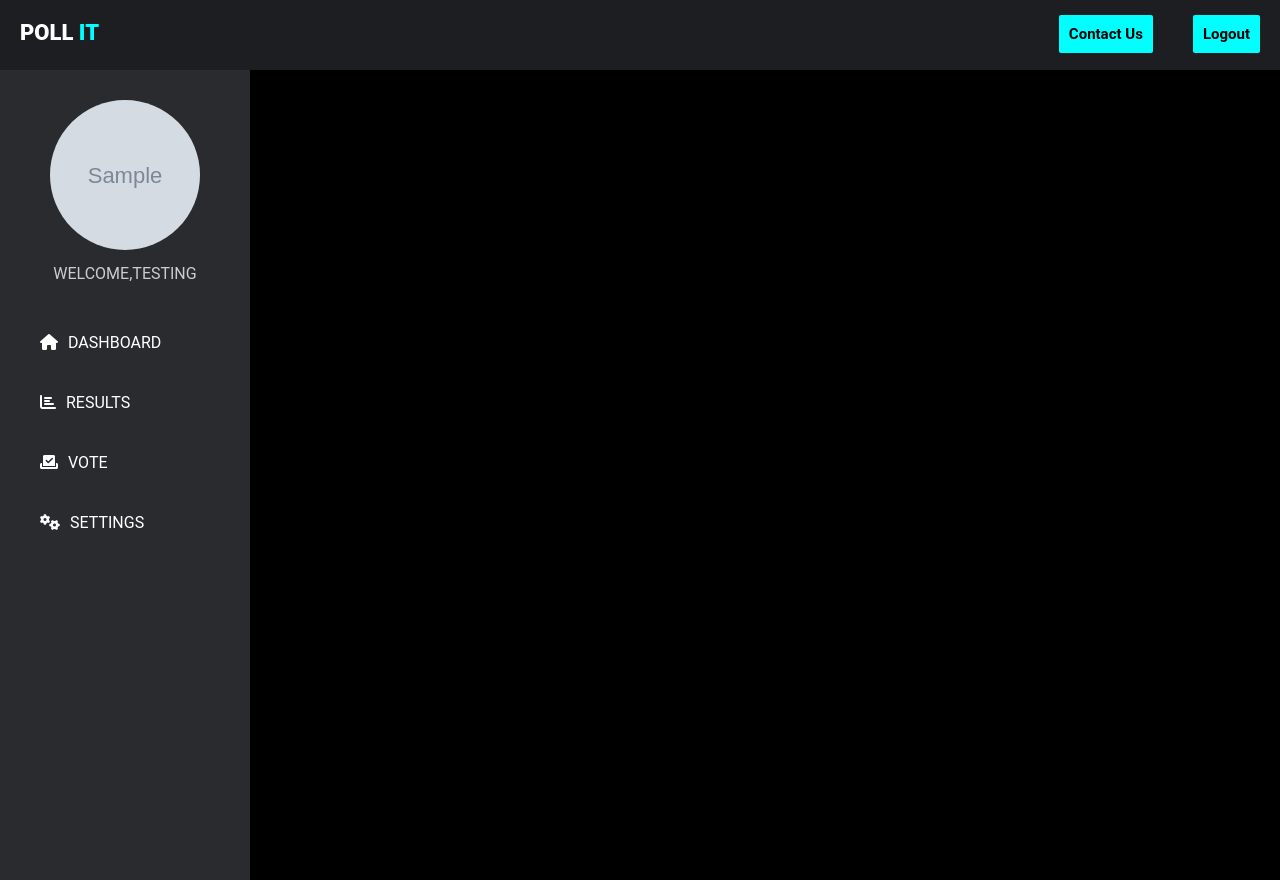
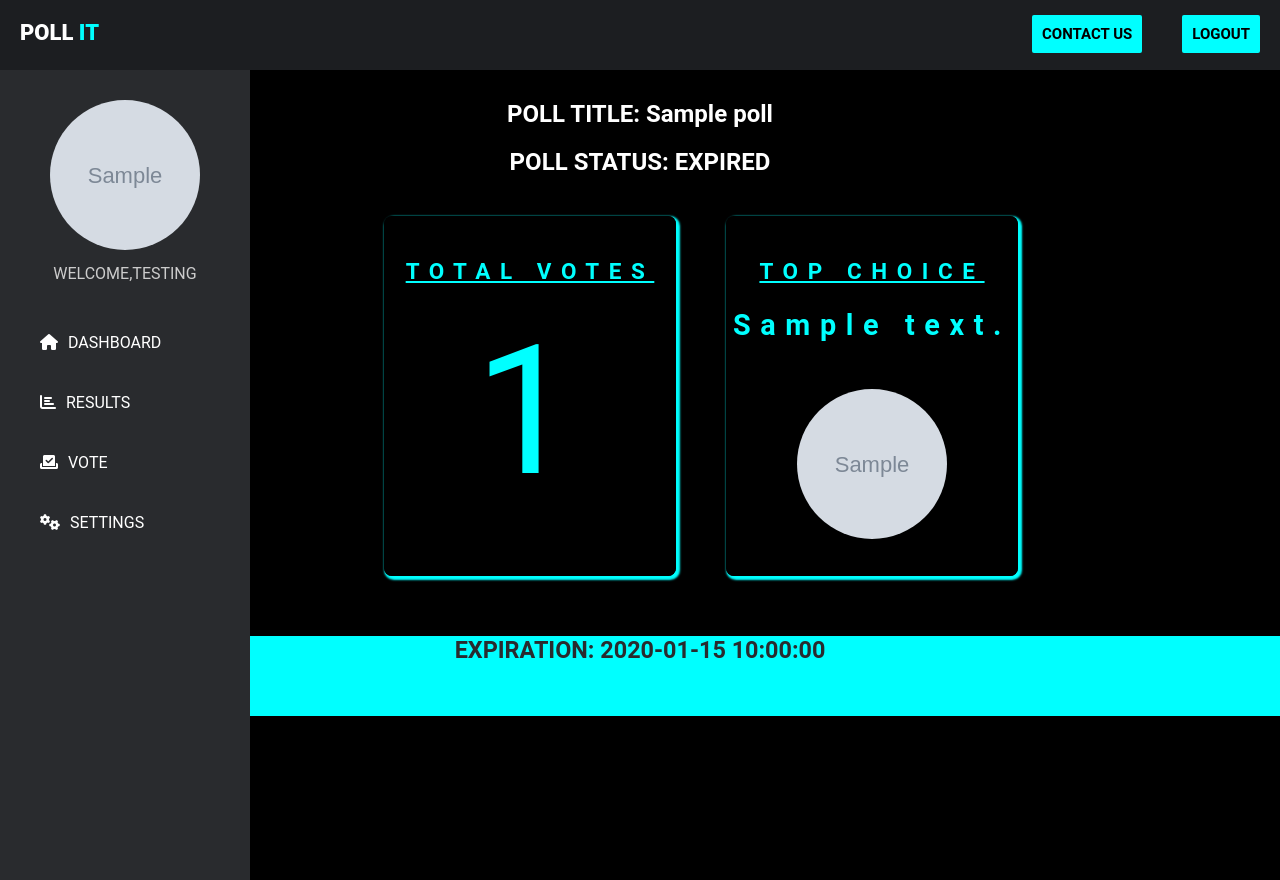
Before and after one commit to dcorbett4/Poll-It, a PHP site: page /userpages/homepage_user.php in a window 1280 px wide. Run offline with PHP 8.4, Linux system fonts and the light colour scheme; a user stored in the database is signed in; tables that the repository leaves empty hold one stand-in row (values such as "Sample post"); grey boxes marked "Sample" are stand-in pictures.

Commit message:
Completed Dashboard

```diff
--- a/VoteSystem/FormHandlers/action_addcandidates.php
+++ b/VoteSystem/FormHandlers/action_addcandidates.php
@@ -16,7 +16,10 @@ if ($_SERVER['REQUEST_METHOD'] == 'POST') {
 
 
     if (mysqli_num_rows($query) == 0) {
-        echo "Poll Not Created Please Create Poll To Add Choices";
+        $_SESSION['cand_err'][]= "<a href=\"/VoteSystem/adminpages/Manage_Polls.php\">Poll Not Created Please Create Poll To Add Choices</a>";
+        if(isset($_SESSION['cand_err'])){
+        header("Location:/VoteSystem/adminpages/Manage_Choices.php");
+        }
     } else {
 
         $imageDir = $ROOT_PATH . "/VoteSystem/Choice_Imgs/";
--- a/VoteSystem/Helpers.php
+++ b/VoteSystem/Helpers.php
@@ -148,12 +148,23 @@ function topchoice()
         $num = $topchoice['TEXT'];
         $images = $topchoice['IMAGE'];
         echo "<h2>$num </h2> <br>";
-        echo "<img width=\"10%\"id=\"profile_picture\" src =\"/VoteSystem/User_Imgs/$images\" alt=\"Profile_Picture\">";
+        echo "<img width=\"10%\"id=\"profile_picture\" src =\"/VoteSystem/Choice_Imgs/$images\" alt=\"Profile_Picture\">";
     } else
 
-        echo "No CHOICE AVAILABLE";
+        echo "NO CHOICE AVAILABLE";
 }
 
+
+
+function err_display_cand()
+{
+
+    if (isset($_SESSION['cand_err'])) {
+        echo $_SESSION['cand_err'][0];
+        unset($_SESSION['cand_err']);
+    }
+
+}
 
 
 function err_display_vote()
@@ -163,6 +174,24 @@ function err_display_vote()
         echo $_SESSION['vote_info'][0];
         unset($_SESSION['vote_info']);
     }
+}
+
+function endtime()
+{
+    $server = "localhost";
+    $user = "root";
+    $pass = "";
+    $dbname = "VOTEDB";
+    $conn = new mysqli($server, $user, $pass, $dbname);
+
+    $sql = mysqli_query($conn, "SELECT * FROM poll");
+    $time = ' N/A';
+    if (mysqli_num_rows($sql) > 0) {
+        $title = mysqli_fetch_array($sql);
+        $time = $title['End'];
+    }
+        echo $time;
+
 }
 
 function checktotalvotes()
--- a/VoteSystem/StyleS/Homepage.css
+++ b/VoteSystem/StyleS/Homepage.css
@@ -33,6 +33,7 @@ header{
    padding: 10px;
    background:  aqua;
    text-decoration: none;
+   text-transform: uppercase;
    float: right;
    margin-top: -30px;
    margin-right: 40px;
@@ -41,11 +42,12 @@ header{
    font-size: 15px;
    font-weight: 600;
    transition: 0.5s;
-   transition-property: background;
+   transition-property: background, color;
 }
 
 .logout_btn:hover{
-    background: blue;
+    background: #1C1E21;
+    color: aqua;
 }
 
 .navbar{
@@ -119,7 +121,7 @@ center{
 
 #stats{
     margin-top: 40px;
-    text-decoration: underline;
+
     font-size: larger;
     letter-spacing: 0.5em;
     height: 45%;
@@ -128,23 +130,48 @@ center{
     align-self: center;
     display: flex;
     margin-left: 30%;
-    color: #292B2E;
+    color: aqua;
+}
+
+#stats h3{
+    margin-top: 40px;
+    text-decoration: underline;
+
 }
 
 #totvotes{
     border:2px solid black;
     border-radius: 8px;
     width:45%;
-    background-color: #fff;
+    background-color: ;
     box-shadow: 2px 2px 2px 2px aqua;
+}
+
+#totvotes h3{
+    font-weight: 700;
 }
 
 #topchoice{
     border:2px solid black;
     border-radius: 8px;
-    background-color: #fff;
+    background-color: ;
      width: 45%;
      margin-left: 50px;
      box-shadow: 2px 2px 2px 2px aqua;
 
 }
+
+#end{
+    margin-top: 60px;
+    height:10%;
+    font-size: 20px;
+    color: #292B2E;
+    background-color: aqua;
+    text-align: center;
+}
+
+#tots{
+
+    font-size: 180px;
+    text-decoration: unset;
+}
--- a/VoteSystem/StyleS/popup.css
+++ b/VoteSystem/StyleS/popup.css
@@ -65,14 +65,19 @@
   #upload_image, #add_voter {
     top:25%;
     left:40%;
+    color: #D9DADC;
   }
   #change_info {
     top:25%;
     left:80%;
+    color: #D9DADC;
+
   }
   #delete_acc {
     top:50%;
     left:40%;
+    color: #D9DADC;
+
   }
 
   #form-button{
--- a/VoteSystem/adminpages/Manage_Voters.php
+++ b/VoteSystem/adminpages/Manage_Voters.php
@@ -58,7 +58,7 @@ require(dirname(__DIR__) . '/Connection.php');
                 <td>${person.vote}</td>
                 <td>
                 <form action="/Votesystem/FormHandlers/action_deletevoteradmin.php" method="POST">
-                    <input class="form-button" type="submit" name="delete" value="Delete user ${person.id}">
+                    <input class="table_btn" type="submit" name="delete" value="Delete user ${person.id}">
                 </form></td></tr>`;
         }
         tablebody.innerHTML = dataHtml;
@@ -106,7 +106,7 @@ require(dirname(__DIR__) . '/Connection.php');
 <head>
     <title>Home Page Title</title>
     <link rel="stylesheet" type="text/css" href="/VoteSystem/StyleS/Homepage.css" />
-    <link rel="stylesheet" type="text/css" href="/VoteSystem/StyleS/voters.css?ver=2.0">
+    <link rel="stylesheet" type="text/css" href="/VoteSystem/StyleS/voters.css?ver=4.0">
     <script src="/VoteSystem/Javascript/pop_handler.js"></script>
     <link rel="stylesheet" type="text/css" href="https://cdnjs.cloudflare.com/ajax/libs/font-awesome/6.2.1/css/all.min.css" />
     <script src="https://code.jquery.com/jquery-3.6.0.js" integrity="sha256-H+K7U5CnXl1h5ywQfKtSj8PCmoN9aaq30gDh27Xc0jk=" crossorigin="anonymous"></script>
--- a/VoteSystem/userpages/homepage_user.php
+++ b/VoteSystem/userpages/homepage_user.php
@@ -53,20 +53,53 @@ checkvoterstatus();
 
 
     <div class="content">
-        <h2><a href="/VoteSystem/userpages/vote_user.php">
+        <div id="con">
+            <div class="Status">
+                <h2>POLL TITLE:
+                    <?php
+                    if (checkpoll()) {
+                        echo $_SESSION['Polltitle'];
+                    } else
+                        echo "NO POLL  CREATED"
+                    ?>
+
+                </h2>
+                <h2> POLL STATUS:
                         <?php
                         $check = checkexpiration();
 
                         if ($check == 2) {
-                    echo "No Poll Created";
+                            echo "NO POLL CREATED";
                         } else if ($check == 1) {
-                    echo "Poll has Expired";
+                            echo "EXPIRED";
                         } else if ($check == 0) {
-                    echo "Poll is Still Available";
+                            echo "AVAILABLE";
                         }
                         ?>
-            </a></h2>
+                    </h2>
             </div>
+
+        </div>
+        <div id="stats">
+            <div id="totvotes">
+                <h3> TOTAL VOTES </h3>
+                <div id="tots">
+                <?php echo checktotalvotes(); ?>
+                </div>
+            </div>
+            <div id="topchoice">
+                <h3> TOP CHOICE</h3>
+                <?php
+                topchoice();
+                ?>
+            </div>
+
+        </div>
+        <div id="end">
+            <h3>EXPIRATION: <?php endtime(); ?></h3>
+        </div>
+    </div>
+
 
 </body>
 
```
Also changed, not shown: VoteSystem/StyleS/popup_admin_choices.css (+36 -0 lines), VoteSystem/StyleS/voters.css (+27 -1 lines), VoteSystem/adminpages/Manage_Choices.php (+5 -2 lines), VoteSystem/adminpages/homepage.php (+6 -1 lines), VoteSystem/userpages/vote_user.php (+4 -4 lines). Lines whose indentation alone changed are shown as unchanged.
